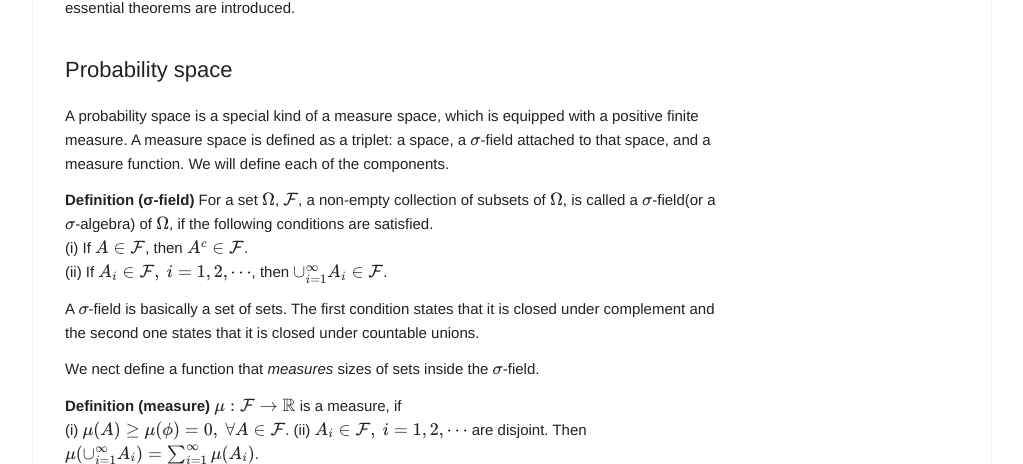
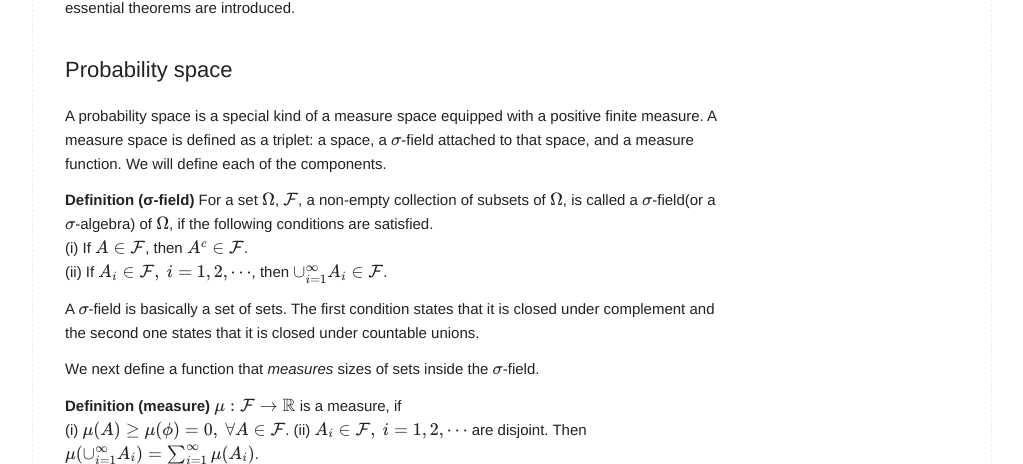
Before and after one commit to naturale0/naturale0.github.io, a Jekyll site: the page built from _posts/2020-12-18-[PTE] 1.1 Measure theory.md, in a window 1280 px wide and 900 px high. Shown: the part 311-775 px from the top of the window, without its empty margins (128-1151 px from the left). Built offline with Jekyll 4.4.1, drawn with Linux system fonts in a browser that asks for light colours; formulas are drawn with MathJax 3; comment, search, counter and statistics services are not loaded.

Commit message:
fix typo

```diff
--- a/_posts/2020-12-18-[PTE] 1.1 Measure theory.md
+++ b/_posts/2020-12-18-[PTE] 1.1 Measure theory.md
@@ -12,7 +12,7 @@
 
 ## Probability space
 
-A probability space is a special kind of a measure space, which is equipped with a positive finite measure. A measure space is defined as a triplet: a space, a $\sigma$-field attached to that space, and a measure function. We will define each of the components.
+A probability space is a special kind of a measure space equipped with a positive finite measure. A measure space is defined as a triplet: a space, a $\sigma$-field attached to that space, and a measure function. We will define each of the components.
 
 <div class="definition" text="σ-field">
 For a set $\Omega$, $\mathcal{F}$, a non-empty collection of subsets of $\Omega$, is called a $\sigma$-field(or a $\sigma$-algebra) of $\Omega$, if the following conditions are satisfied.
@@ -23,7 +23,7 @@
 
 A $\sigma$-field is basically a set of sets. The first condition states that it is closed under complement and the second one states that it is closed under countable unions.
 
-We nect define a function that *measures* sizes of sets inside the $\sigma$-field.
+We next define a function that *measures* sizes of sets inside the $\sigma$-field.
 
 <div class="definition" text="measure">
 $\mu: \mathcal{F} \to \mathbb{R}$ is a measure, if <br>
```
Also changed, not shown: 2 other files.
